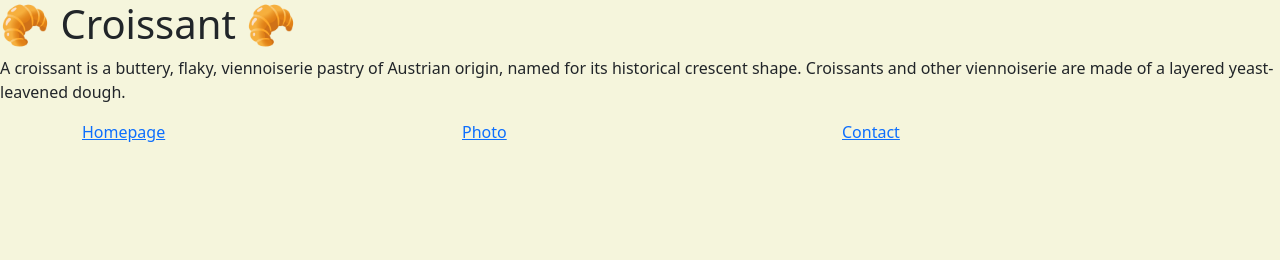
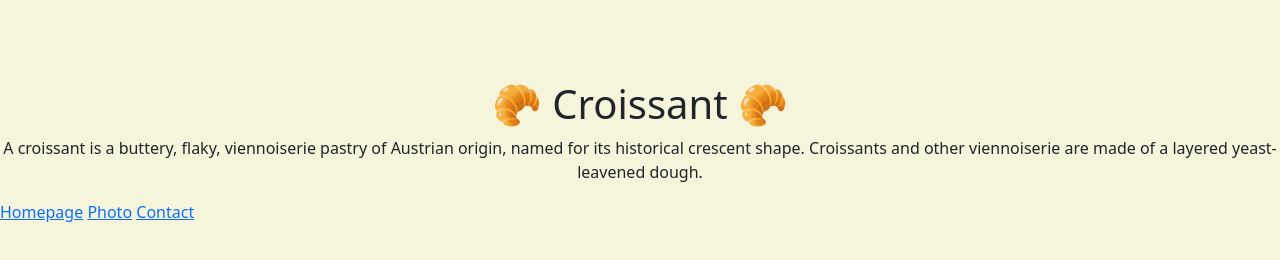
Before and after one commit to mierawats/croissant, a plain HTML site: page index.html in a window 1280 px wide. Drawn offline with nearby package versions, Linux system fonts and the light colour scheme.

Commit message:
Update code to simpler form

```diff
--- a/index.html
+++ b/index.html
@@ -19,18 +19,10 @@
       named for its historical crescent shape. Croissants and other viennoiserie
       are made of a layered yeast-leavened dough.
     </p>
-    <div class="container">
-      <div class="row">
-        <div class="col-sm-4">
-          <a href="/">Homepage</a>
-        </div>
-        <div class="col-sm-4">
-          <a href="/photo.html">Photo</a>
-        </div>
-        <div class="col-sm-4">
-          <a href="/contact.html">Contact</a>
-        </div>
-      </div>
-    </div>
+    <footer>
+      <a href="/">Homepage</a>
+      <a href="/photo.html">Photo</a>
+      <a href="/contact.html">Contact</a>
+    </footer>
   </body>
 </html>
--- a/src/styles.css
+++ b/src/styles.css
@@ -1,3 +1,10 @@
 body {
+  margin-top: 80px;
   background-color: beige;
 }
+
+h1,
+p,
+.container {
+  text-align: center;
+}
```
